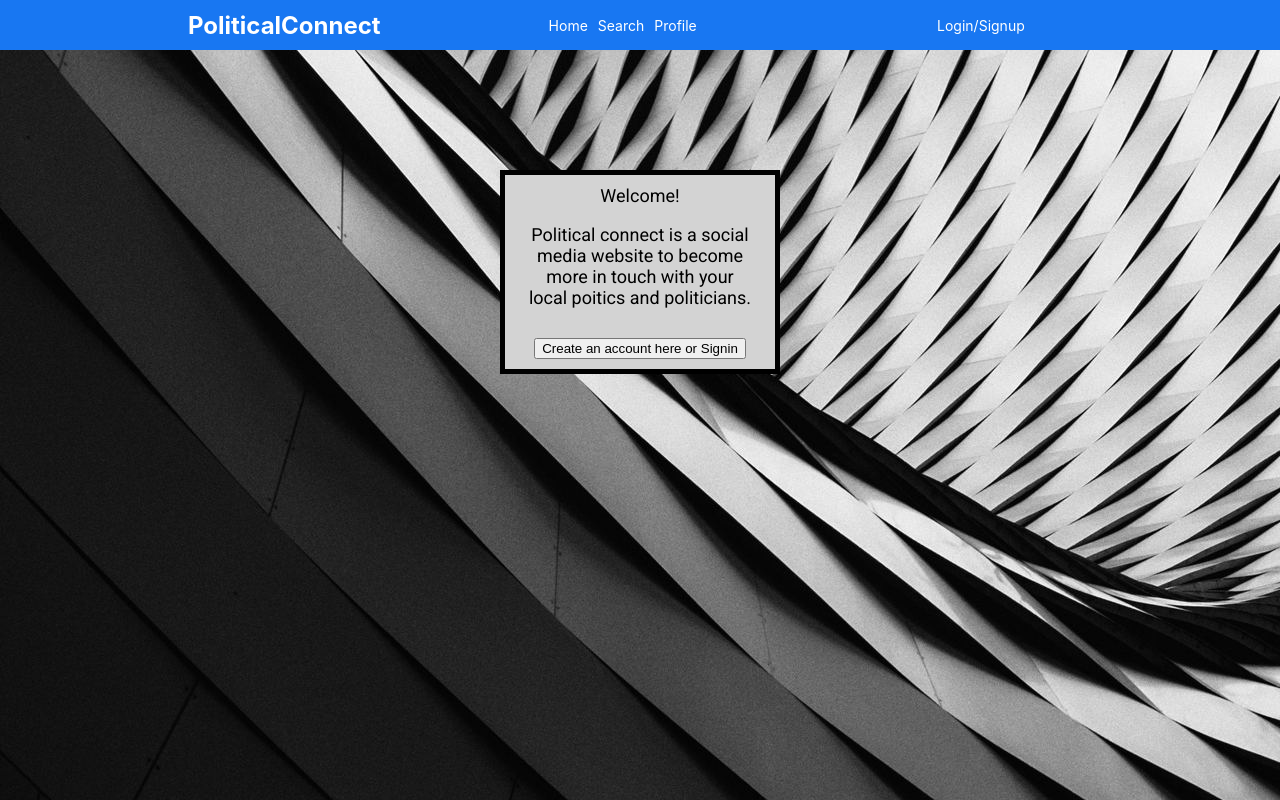
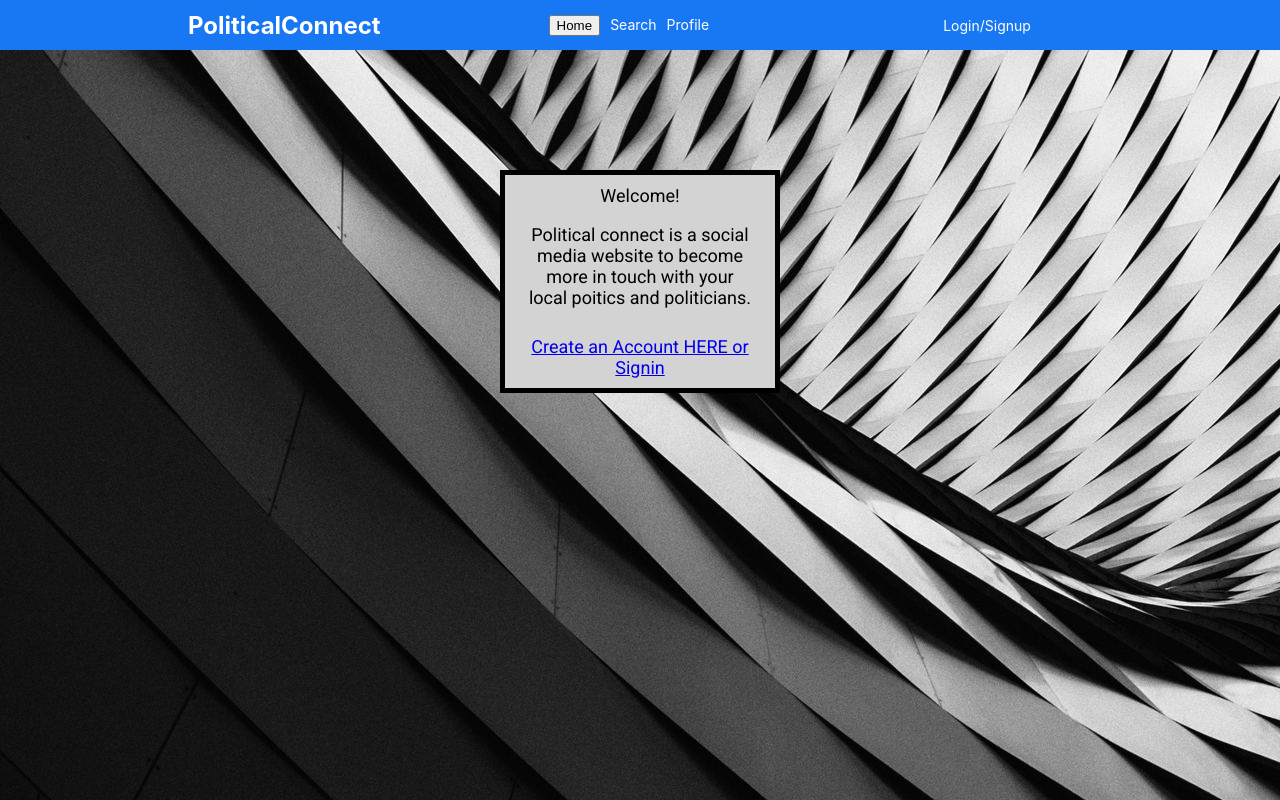
Before and after one commit to c529j466/Final-Project-Political-Social-Media, a React (Create React App) app in the folder client/: page / in a window 1280 px wide. Built offline with nearby package versions, Linux system fonts and the light colour scheme.

Commit message:
homepage button

```diff
--- a/client/src/components/navbar/Navbar.js
+++ b/client/src/components/navbar/Navbar.js
@@ -13,7 +13,7 @@ function Navbar() {
       </div>
       <div className="topbarRight">
         <div className="topbarLinks">
-          <span className="topbarLink">Home</span>
+          <Link to="/" className="topbarLink"><button>Home</button></Link>
           <span className="topbarLink">Search</span>
           <span className="topbarLink">Profile</span>
         </div>
--- a/client/src/pages/home/Home.js
+++ b/client/src/pages/home/Home.js
@@ -1,6 +1,7 @@
 import React from 'react';
 import Card from 'react-bootstrap/Card';
 import './home.css'
+import { Link } from "react-router-dom";
 
 function Home() {
 
@@ -14,7 +15,7 @@ function Home() {
         </Card.Text>
       </Card.Body>
       <Card.Body>
-        <button>Create an account here or Signin</button>
+      <Link to = "/Signin" className='button'>Create an Account HERE or Signin</Link>
       </Card.Body>
       </Card>
     </div>
```
